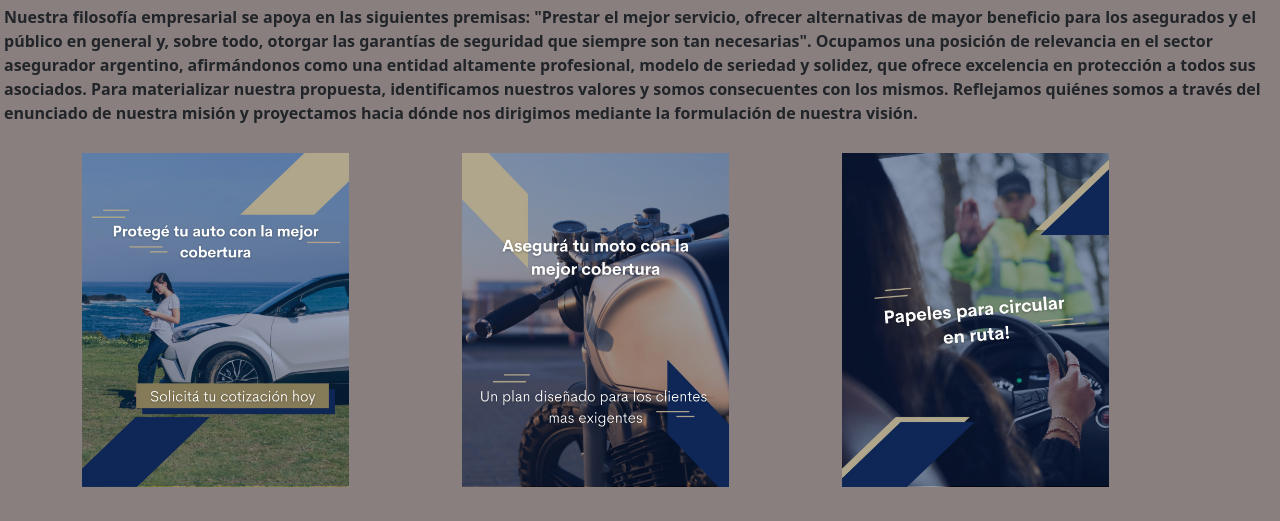
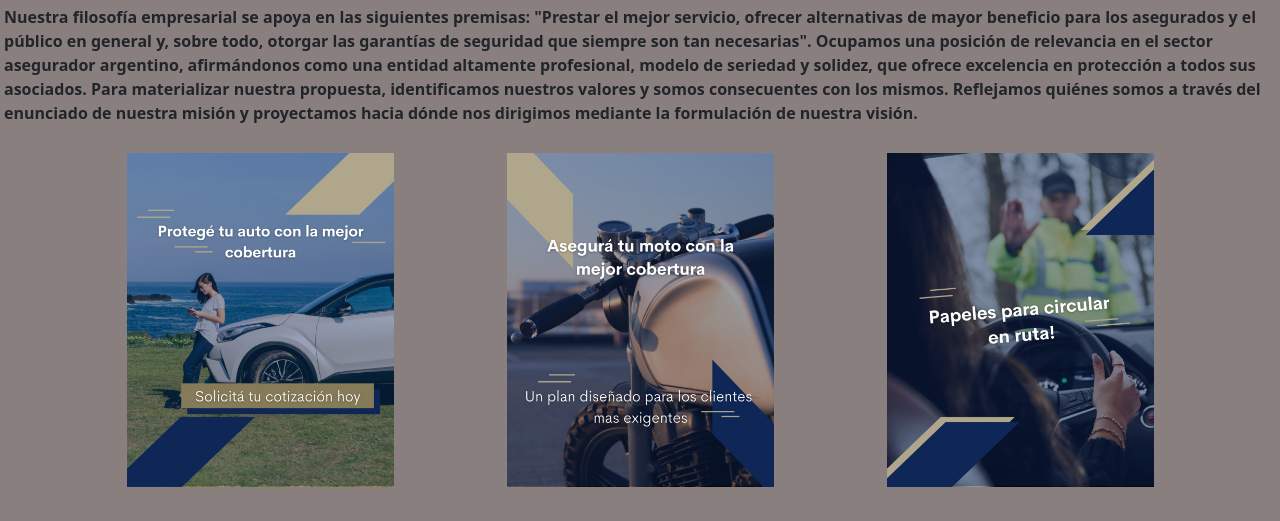
Before and after one commit to YamilRezett/bootstrap, a plain HTML site: page index.html in a window 1280 px wide. Shown: the part 279-800 px from the top of the page. Drawn offline with nearby package versions, Linux system fonts and the light colour scheme.

Commit message:
correccion del index

```diff
--- a/index.html
+++ b/index.html
@@ -54,13 +54,13 @@
          <div class="container">
             <div class="row">
               <div class="col d-flex justify-content-center">
-               <a href="/html/contactos.html"><img class="foto w-75 my-2 img-fluid" src="/multimedia/imagen/auto.1.JPG" alt="auto"></a>
+               <a class="d-flex justify-content-center" href="/html/contactos.html"><img class="foto w-75 my-2 img-fluid" src="/multimedia/imagen/auto.1.JPG" alt="auto"></a>
               </div>
               <div class="col d-flex justify-content-center">
-               <a href="/html/productos.html"><img class="foto w-75 my-2 img-fluid" src="/multimedia/imagen/moto.1.JPG" alt="moto"></a>
+               <a class="d-flex justify-content-center" href="/html/productos.html"><img class="foto w-75 my-2 img-fluid" src="/multimedia/imagen/moto.1.JPG" alt="moto"></a>
               </div>
               <div class="col d-flex justify-content-center">
-                <a href="/html/consejos.html"><img class="foto w-75 my-2 img-fluid" src="/multimedia/imagen/papeles.1.JPG" alt="documentacion"></a>
+                <a class="d-flex justify-content-center" href="/html/consejos.html"><img class="foto w-75 my-2 img-fluid " src="/multimedia/imagen/papeles.1.JPG" alt="documentacion"></a>
               </div>
             </div>
           </div>
```
